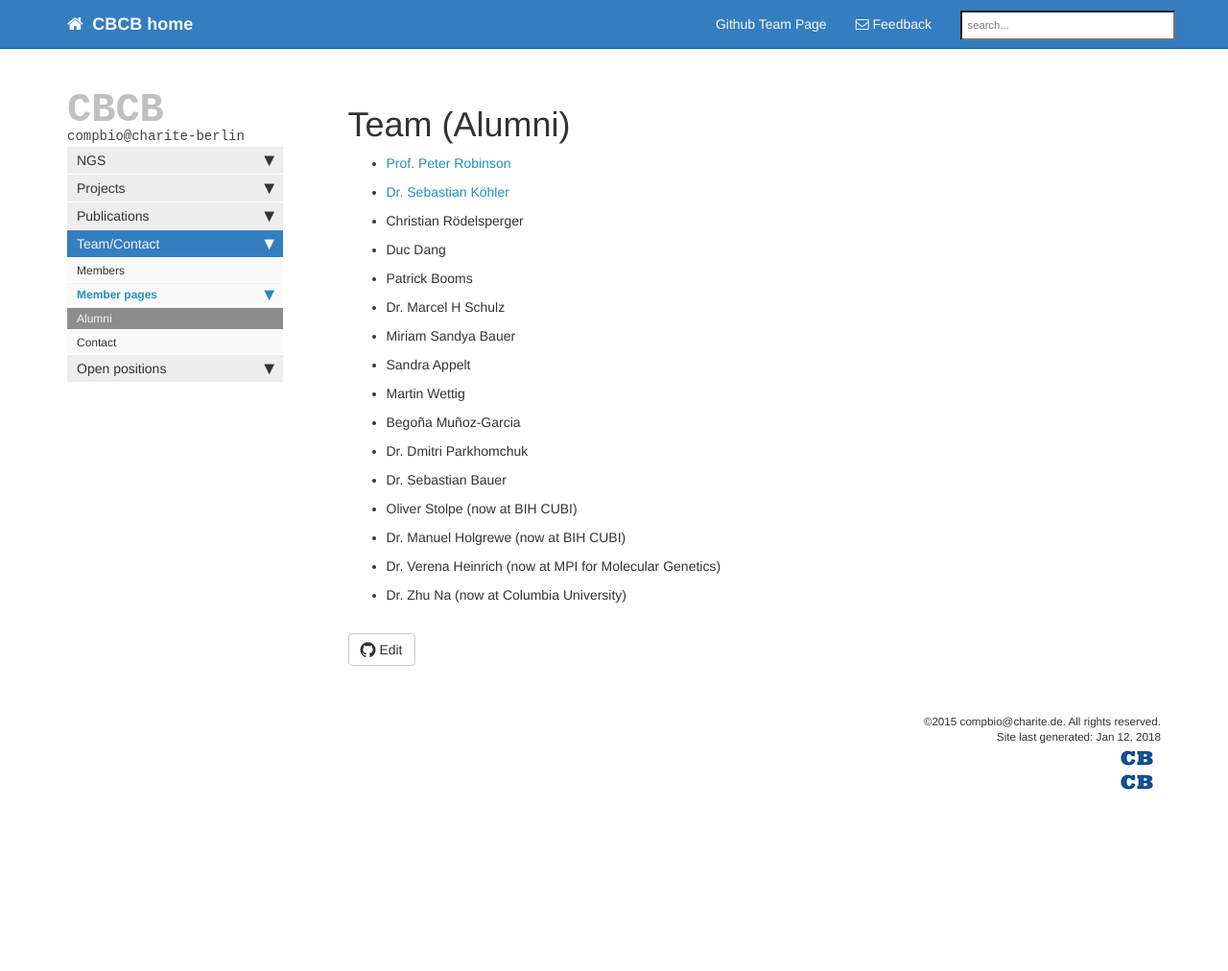
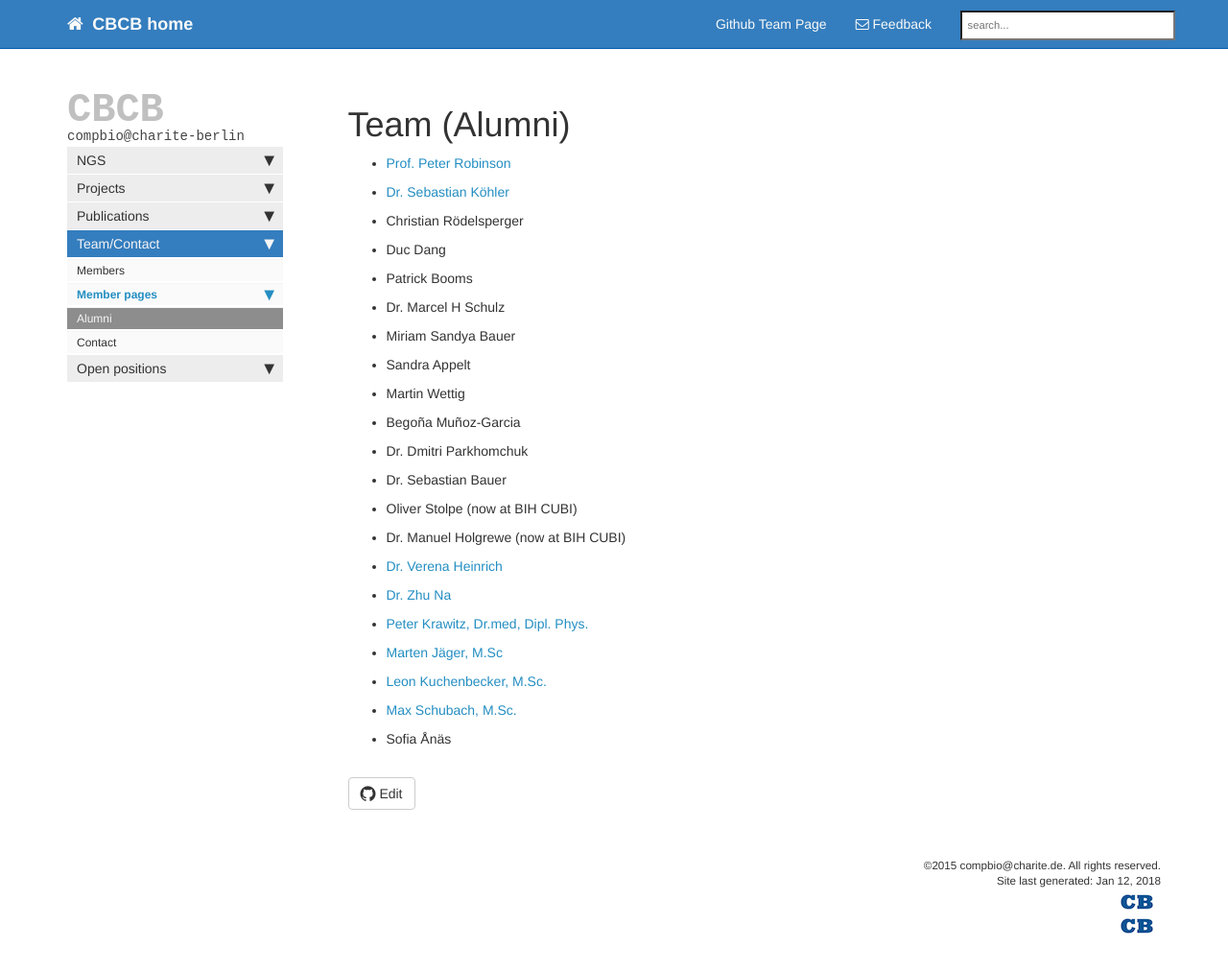
Before and after one commit to charite/charite.github.io, a Jekyll site: the page built from team_alumni.md, in a window 1280 px wide and 1037 px high. Shown: the top 1012 px of the window at 96% size. Built offline with Jekyll 4.4.1, drawn with Linux system fonts in a browser that asks for light colours; nearby versions of some CDN libraries; library files that are not in the unit come from our copies; comment, search, counter and statistics services are not loaded.

Commit message:
update team and rm maillist

```diff
--- a/team_alumni.md
+++ b/team_alumni.md
@@ -17,5 +17,10 @@ title: Team (Alumni)
  - Dr. Sebastian Bauer
  - Oliver Stolpe (now at BIH CUBI)
  - Dr. Manuel Holgrewe (now at BIH CUBI)
- - Dr. Verena Heinrich (now at MPI for Molecular Genetics)
- - Dr. Zhu Na (now at Columbia University)
+ - [Dr. Verena Heinrich](https://www.molgen.mpg.de/person/43628/3839)
+ - [Dr. Zhu Na](https://wchunglab.com/lab-members/)
+ - [Peter Krawitz, Dr.med, Dipl. Phys.](https://www.igsb.uni-bonn.de/en/team-1/peter-krawitz)
+ - [Marten Jäger, M.Sc](https://www.bihealth.org/de/forschung/core-facilities/1/)
+ - [Leon Kuchenbecker, M.Sc.](https://abi.inf.uni-tuebingen.de/People/kuchenb)
+ - [Max Schubach, M.Sc.](https://www.bihealth.org/de/forschung/nachwuchsgruppen/martin-kircher/)
+ - Sofia Ånäs
```
Also changed, not shown: team.md (+0 -5 lines), team_contact.md (+0 -2 lines).
